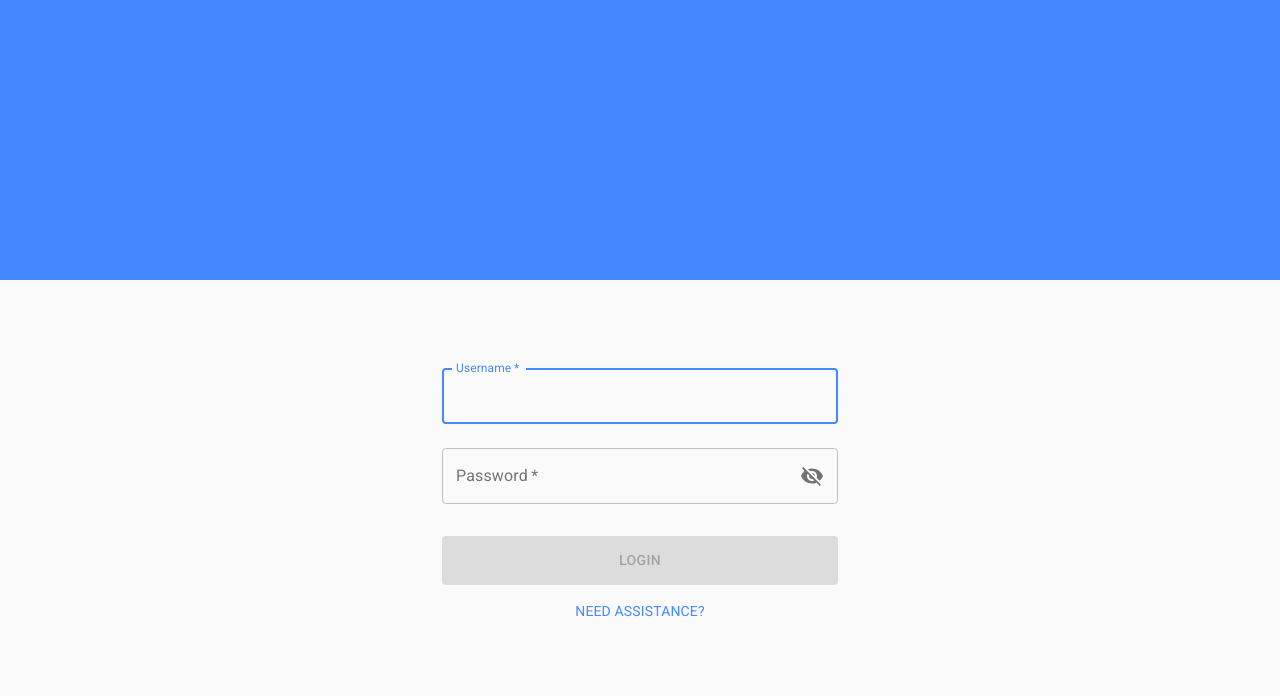
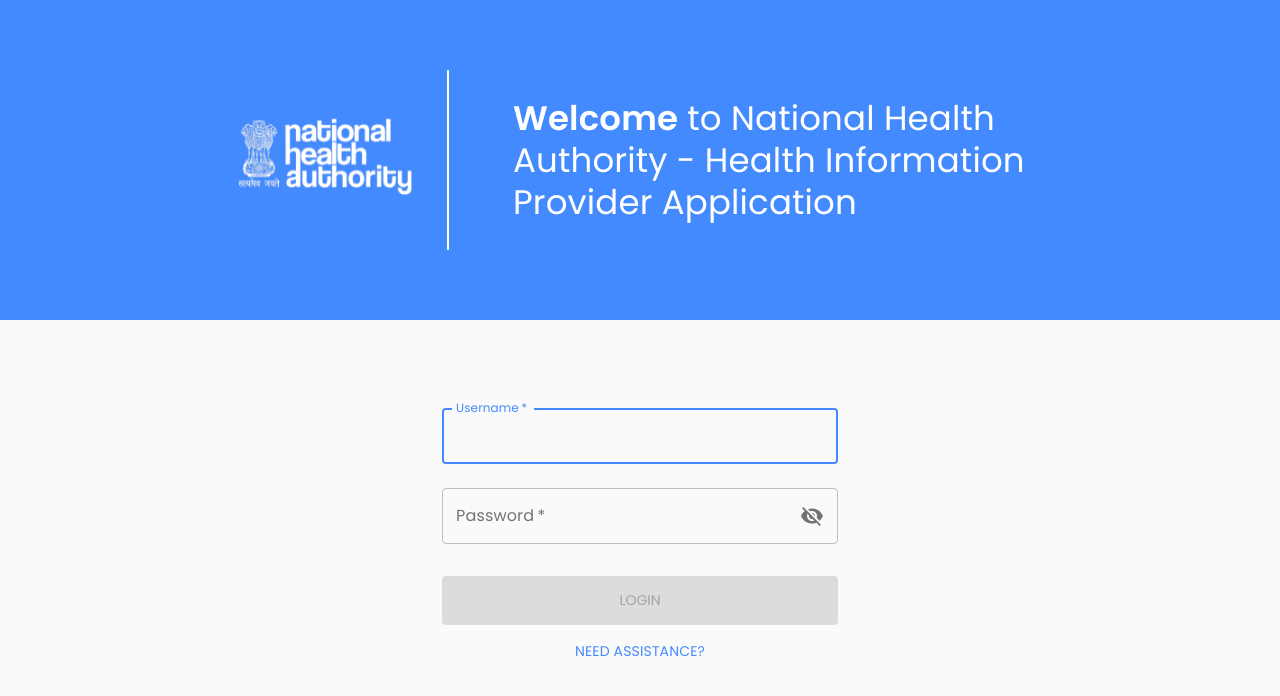
Before and after one commit to ProjectEKA/assistant-ui, a React (Create React App) app: page /#/login in a window 1280 px wide. Shown: the top 696 px of the page. Built offline with nearby package versions, Linux system fonts and the light colour scheme.

Commit message:
Pushing local changes to branch

```diff
--- a/public/index.html
+++ b/public/index.html
@@ -7,7 +7,7 @@
     <meta name="theme-color" content="#000000" />
     <link rel="apple-touch-icon" href="%PUBLIC_URL%/logo192.png" />
     <title>Assisted HIP</title>
-    <link rel="stylesheet" href="https://fonts.googleapis.com/css?family=Roboto:300,400,500,700&display=swap" />
+    <link rel='stylesheet' href='https://fonts.googleapis.com/css?family=Poppins:200,400,600&display=swap' />
   </head>
   <body>
     <noscript>You need to enable JavaScript to run this app.</noscript>
--- a/src/App.js
+++ b/src/App.js
@@ -10,8 +10,14 @@
 const theme = createMuiTheme({
   palette: {
     primary: {
-      main: '#4489ff',
+      main: '#448AFF',
     },
+    secondary: {
+      main: '#FFF',
+    },
+  },
+  typography: {
+    fontFamily: ['Poppins', 'Helvetica', 'Arial', 'sans-serif'],
   },
 });
 
--- a/src/pages/Login/Login.style.js
+++ b/src/pages/Login/Login.style.js
@@ -2,15 +2,22 @@
 
 const useStyles = makeStyles((theme) => ({
   header: {
-    minHeight: '35vh',
+    zIndex: 100,
+    minHeight: '320px',
     width: '100vw',
     backgroundColor: theme.palette.primary.main,
     position: 'fixed',
     top: 0,
     left: 0,
   },
+  divider: {
+    borderLeft: '2px solid #fff',
+    maxWidth: '2px',
+    height: '180px',
+    padding: '0 32px',
+  },
   paper: {
-    marginTop: '35vh',
+    marginTop: '320px',
     height: '65vh',
     display: 'flex',
     paddingTop: '8vh',
--- a/src/pages/Login/Login.view.js
+++ b/src/pages/Login/Login.view.js
@@ -7,7 +7,11 @@
 import { Visibility, VisibilityOff } from '@material-ui/icons';
 import IconButton from '@material-ui/core/IconButton';
 import { Box } from '@material-ui/core';
+import Typography from '@material-ui/core/Typography';
+import Grid from '@material-ui/core/Grid';
+import GridList from '@material-ui/core/GridList';
 import useStyles from './Login.style';
+import Logo from '../../assets/images/logo.svg';
 
 const Login = () => {
   const classes = useStyles();
@@ -21,7 +25,18 @@
 
   return (
     <>
-      <Box className={classes.header} />
+      <Grid container className={classes.header} justify="center" alignItems="center">
+        <Grid item sm={2} xs={5}>
+          <img src={Logo} />
+        </Grid>
+        <Grid item sm={1} xs={1} className={classes.divider} />
+        <Grid item sm={5} xs={6}>
+          <Typography variant="h4" color="secondary">
+            <strong>Welcome</strong>
+              &nbsp;to National Health Authority - Health Information Provider Application
+          </Typography>
+        </Grid>
+      </Grid>
       <Container component="main" maxWidth="xs" className={classes.paper}>
         <form className={classes.form} noValidate>
           <TextField
```
Also changed, not shown: src/assets/images/logo.svg (added), 1 other file (tests, documents, lock files or other folders).
